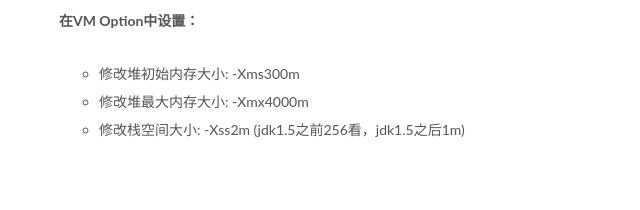
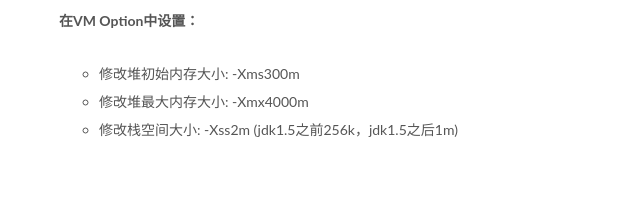
Before and after one commit to ReplicaSensei/ReplicaSensei.github.io, a plain HTML site: page index.html in a window 1280 px wide. Shown: the part 10979-11189 px from the top of the page, 231-871 px from the left. Drawn offline with Linux system fonts and the light colour scheme.

Commit message:
Site updated: 2020-07-30 15:44:28

```diff
--- a/index.html
+++ b/index.html
@@ -340,7 +340,7 @@
 <ul>
 <li>修改堆初始内存大小: -Xms300m</li>
 <li>修改堆最大内存大小: -Xmx4000m</li>
-<li>修改栈空间大小: -Xss2m (jdk1.5之前256看，jdk1.5之后1m)</li>
+<li>修改栈空间大小: -Xss2m (jdk1.5之前256k，jdk1.5之后1m)</li>
 </ul>
 
 
```
Also changed, not shown: 2020/07/30/包装类/index.html (+2 -2 lines).
